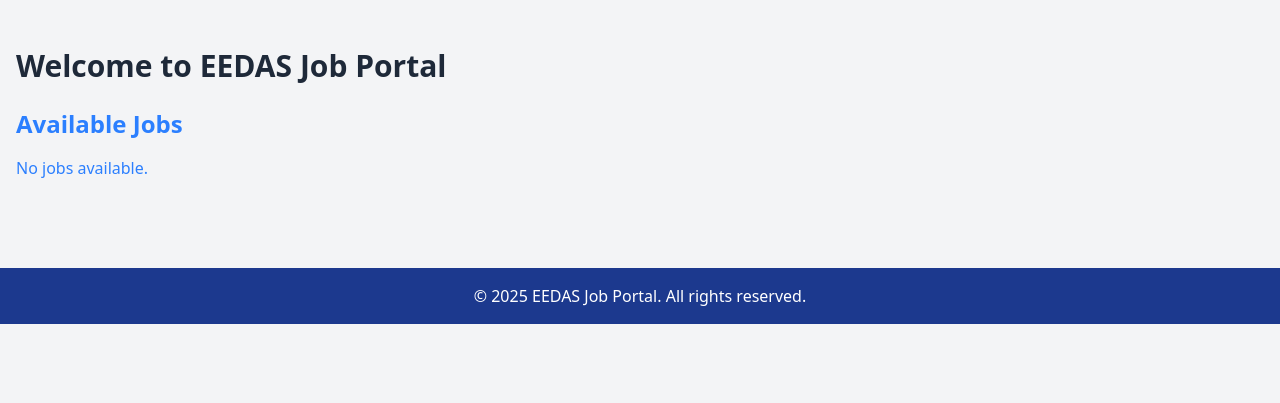
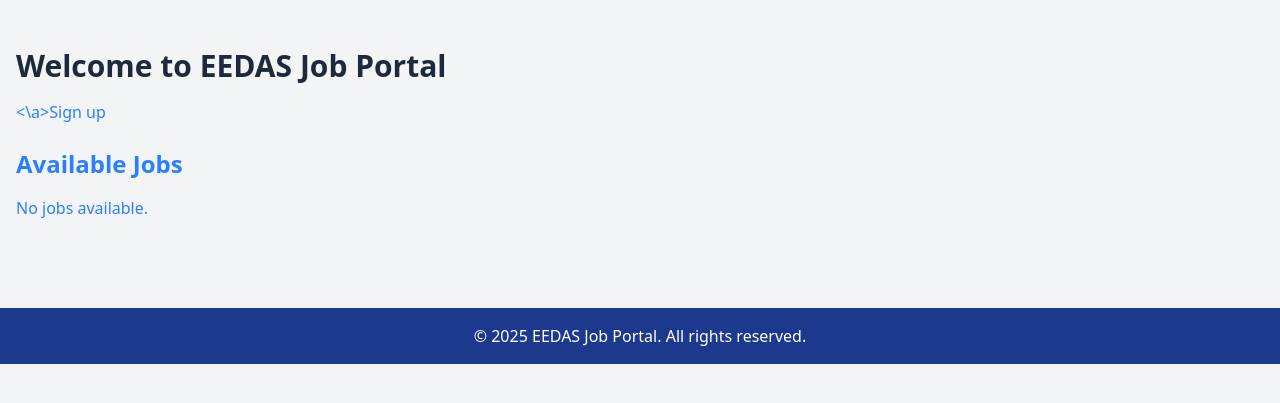
Before and after one commit to Hemanth18052002/eedas, a Django app: page / in a window 1280 px wide. Shown: the part 60-463 px from the top of the page. Run offline with Django 5.2, Linux system fonts and the light colour scheme; data that the repository does not hold is empty; style sheets or scripts are compiled from the project's sources; some libraries are stand-ins or nearby versions.

Commit message:
index.html

```diff
--- a/templates/index.html
+++ b/templates/index.html
@@ -18,7 +18,7 @@
                 class="inline-block px-4 py-2 bg-green-600 text-white font-semibold rounded hover:bg-green-700 focus:outline-none focus:ring-2 focus:ring-green-500">Create New Job</a></p>
         {% endif %}
     {% else %}
-        <p><a href="{% url 'signup' %}" class="text-blue-500 hover:underline"></p>
+        <p><a href="{% url 'signup' %}" class="text-blue-500 hover:underline"><\a>Sign up</p>
     {% endif %}
     <h2 class="text-2xl font-bold mt-6 mb-4">Available Jobs</h2>
     {% for job in jobs %}
```
